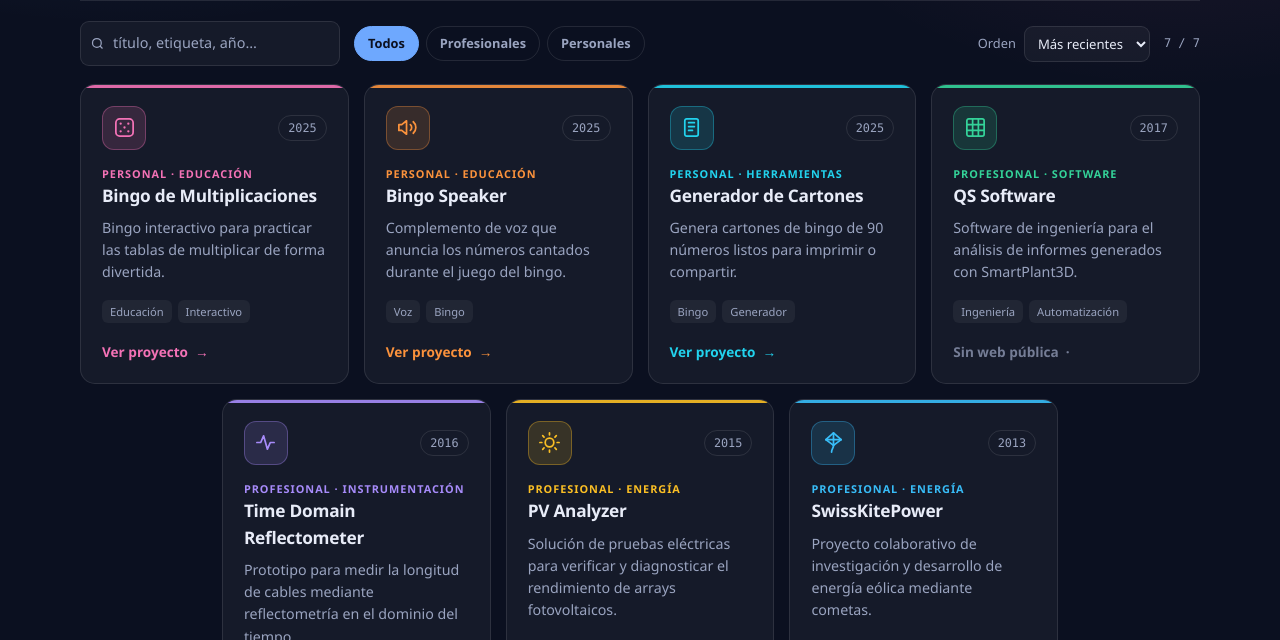
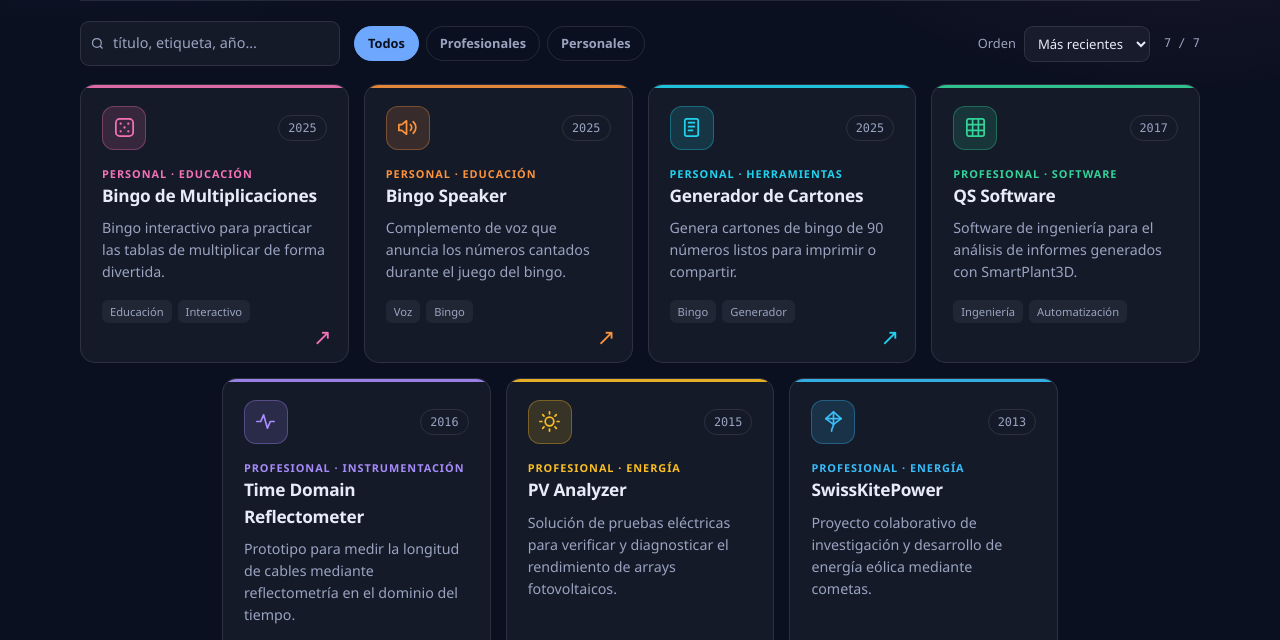
Before and after one commit to EspadaSer/EspadaSer.github.io, a plain HTML site: page index.html in a window 1280 px wide. Shown: the part 121-761 px from the top of the page. Drawn offline with Linux system fonts and the light colour scheme.

Commit message:
style(web): flechas permanentes en las tarjetas

```diff
--- a/index.html
+++ b/index.html
@@ -73,11 +73,8 @@
   .card p{margin:0 0 16px;color:var(--muted);font-size:.89rem;flex:1}
   .tags{display:flex;flex-wrap:wrap;gap:6px;margin-bottom:18px}
   .tag{font-size:.7rem;color:var(--muted);background:rgba(255,255,255,.05);border-radius:6px;padding:3px 8px}
-  .go{display:inline-flex;align-items:center;gap:7px;text-decoration:none;font-size:.85rem;font-weight:700;color:var(--c)}
-  .go::after{content:"→";transition:transform .2s}
-  .go:hover::after{transform:translateX(5px)}
-  .go.disabled{color:var(--muted);opacity:.72;cursor:default}
-  .go.disabled::after{content:"·"}
+  .card.linked{cursor:pointer;text-decoration:none;color:inherit}
+  .card.linked::after{content:"↗";position:absolute;right:16px;bottom:13px;font-size:1.4rem;line-height:1;color:var(--c)}
   .empty{flex:1 1 100%;padding:46px;text-align:center;color:var(--muted);border:1px dashed var(--border);border-radius:var(--radius)}
 
   /* Pie minimalista: la línea solo dentro del ancho de contenido */
@@ -182,10 +179,10 @@
     count.textContent=items.length+' / '+PROJECTS.length;
     clear.hidden=q.value.length===0;
     grid.innerHTML=items.length?items.map(p=>{
-      const link=p.link
-        ?`<a class="go" href="${BASE}${p.link}">Ver proyecto</a>`
-        :`<span class="go disabled">Sin web pública</span>`;
-      return `<article class="card" style="--c:${p.color}">
+      const linked=!!p.link;
+      const tag=linked?'a':'article';
+      const attrs=linked?` href="${BASE}${p.link}" aria-label="Abrir ${p.title}"`:'';
+      return `<${tag} class="card${linked?' linked':''}" style="--c:${p.color}"${attrs}>
         <div class="card-top">
           <span class="icon" aria-hidden="true"><svg viewBox="0 0 24 24"><use href="#i-${p.icon}"></use></svg></span>
           <span class="year">${p.year}</span>
@@ -194,8 +191,7 @@
         <h3>${p.title}</h3>
         <p>${p.description}</p>
         <div class="tags">${p.tags.map(t=>`<span class="tag">${t}</span>`).join('')}</div>
-        ${link}
-      </article>`;
+      </${tag}>`;
     }).join(''):`<div class="empty">No hay proyectos con esos filtros.</div>`;
   }
 
```
